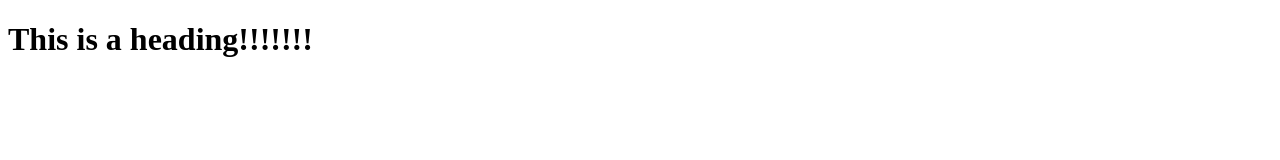
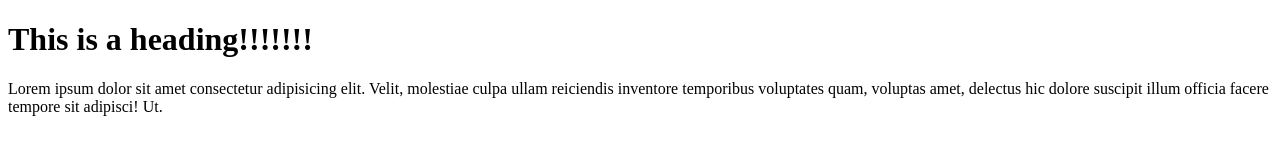
Before and after one commit to wendywarren/gh-demo, a plain HTML site: page index.html in a window 1280 px wide. Drawn offline with Linux system fonts and the light colour scheme.

Commit message:
Add a paragraph

```diff
--- a/index.html
+++ b/index.html
@@ -9,5 +9,7 @@
 
   <h1>This is a heading!!!!!!!</h1>
 
+  <p>Lorem ipsum dolor sit amet consectetur adipisicing elit. Velit, molestiae culpa ullam reiciendis inventore temporibus voluptates quam, voluptas amet, delectus hic dolore suscipit illum officia facere tempore sit adipisci! Ut.</p>
+
 </body>
 </html>
```
